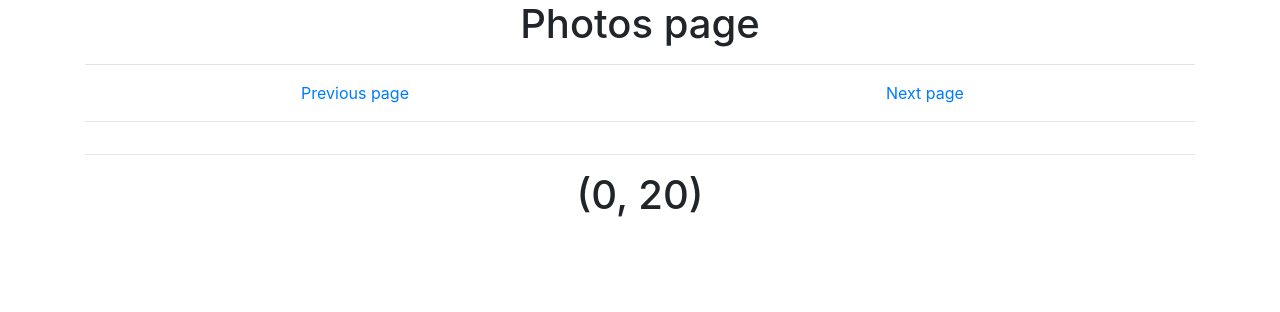
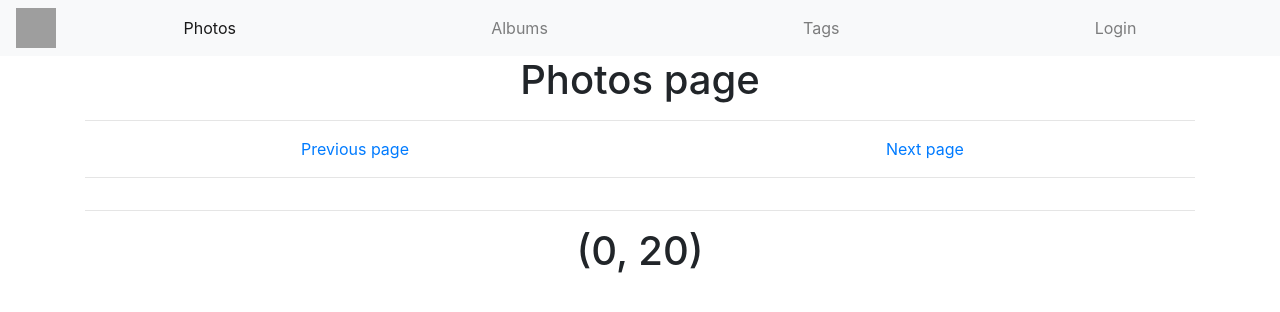
Before and after one commit to a-watkin/flask-photo-site, a Flask app: page /api/photos/ in a window 1280 px wide. Shown: the top 312 px of the page. Run offline with Flask 2, Linux system fonts and the light colour scheme; data that the repository does not hold is empty; some libraries are stand-ins or nearby versions; grey boxes are pictures that could not be loaded.

Commit message:
some clean up of the photo view and defensive code for the same

```diff
--- a/app.py
+++ b/app.py
@@ -136,24 +136,31 @@ def get_photo(photo_id):
     return render_template('photo.html', json_data=json_data), 200
 
 
-@app.route('/', methods=['GET', 'POST'])
-def login():
-    error = None
-    status_code = 200
+@app.route('/', methods=['GET'])
+def home():
+    photo_data = p.get_photos_in_range()
+    json_data = photo_data
+    # print(json_data)
+    return render_template('photos.html', json_data=json_data), 200
 
-    if request.method == 'POST':
-        username = request.form.get('username', None)
-        password = request.form.get('password', None)
 
-        if username == app.config['USERNAME'] and password == app.config['PASSWORD']:
-            flash('you did it, congrats')
-            return render_template('main.html')
-        else:
-            status_code = 401
-            flash('Wrong username and/or password', error)
+# @app.route('/', methods=['GET', 'POST'])
+# def login():
+#     error = None
+#     status_code = 200
 
-    return render_template('login.html')
+#     if request.method == 'POST':
+#         username = request.form.get('username', None)
+#         password = request.form.get('password', None)
 
+#         if username == app.config['USERNAME'] and password == app.config['PASSWORD']:
+#             flash('you did it, congrats')
+#             return render_template('main.html')
+#         else:
+#             status_code = 401
+#             flash('Wrong username and/or password', error)
+
+#     return render_template('login.html')
 
 if __name__ == '__main__':
     app.run(debug=True)
--- a/photo.py
+++ b/photo.py
@@ -148,6 +148,15 @@ class Photos(object):
         next_photo = self.get_next_photo(photo_id)
         prev_photo = self.get_previous_photo(photo_id)
 
+        # print('PHOTO DATA\n', photo_data[0]['photo_id'])
+
+        # prevent None being retunred when the last pictures are reached
+        if next_photo is None:
+            next_photo = photo_data[0]['photo_id']
+
+        if prev_photo is None:
+            prev_photo = photo_data[0]['photo_id']
+
         """
         Get the tags for the current photo.
         """
@@ -157,13 +166,13 @@ class Photos(object):
         # print('tags ', tag_data)
 
         if len(album_data) > 0:
-            print('album_id', album_data[0]['album_id'])
+            # print('album_id', album_data[0]['album_id'])
             album_id = album_data[0]['album_id']
             album_cover = self.album.get_album_cover(album_id)
-            print(album_cover)
+            # print(album_cover)
             album_data[0]['large_square'] = album_cover[0]['large_square']
 
-        print('album_data ', album_data)
+        # print('album_data ', album_data)
 
         if len(photo_data) > 0:
             # becasuse it is a list containing a dict
--- a/static/css/main.css
+++ b/static/css/main.css
@@ -12,27 +12,33 @@
     min-width: 100%;
 }
 
+#test {
+    color: red;
+    padding-top: 50px;
+    margin-bottom: auto;
+    border: solid black 2px;
+}
 
-/* single photo page */
 
-#photo-image {
-    /* border: solid black 2px; */
-    display: block;
-    margin-left: auto;
-    margin-right: auto;
+img {
+    max-height: 700px;
 }
+
 
 #photo-container {
     margin-left: auto;
     margin-right: auto;
-    /* border: solid black 2px; */
-    min-height: 800px;
+    border: solid black 2px;
+
+    padding-top: 2%;
+    padding-bottom: 2%;
+    vertical-align: baseline;
 }
 
-.foo {
+/* .foo {
     border: solid red 10px;
     max-height: 640px;
-}
+} */
 
 .card {
     margin-bottom: 2em;
@@ -40,6 +46,6 @@
     min-height: 500px; */
 }
 
-/* #tag-title {
-    text
-} */
+#photo-info {
+    margin-top: 2em;
+}
--- a/templates/template.html
+++ b/templates/template.html
@@ -21,12 +21,47 @@
     <link rel="stylesheet" href="https://maxcdn.bootstrapcdn.com/bootstrap/4.0.0/css/bootstrap.min.css" integrity="sha384-Gn5384xqQ1aoWXA+058RXPxPg6fy4IWvTNh0E263XmFcJlSAwiGgFAW/dAiS6JXm"
         crossorigin="anonymous">
 
+    <!-- Font awesome -->
+    <link rel="stylesheet" href="https://use.fontawesome.com/releases/v5.5.0/css/all.css" integrity="sha384-B4dIYHKNBt8Bc12p+WXckhzcICo0wtJAoU8YZTY5qE0Id1GSseTk6S+L3BlXeVIU"
+        crossorigin="anonymous">
+
 
     <link href="{{ url_for('static', filename='css/main.css') }}" rel="stylesheet">
     <script src="{{ url_for('static', filename='scripts/script.js') }}"></script>
 
     <title>flickr-flask</title>
 </head>
+
+
+<nav class="navbar navbar-expand-lg navbar-light bg-light">
+    <a href="http://127.0.0.1:5000/">
+        <img src="/static/images/logo.jpg" width="40" height="40" alt="">
+    </a>
+
+    <button class="navbar-toggler" type="button" data-toggle="collapse" data-target="#navbarText" aria-controls="navbarText"
+        aria-expanded="false" aria-label="Toggle navigation">
+        <span class="navbar-toggler-icon"></span>
+    </button>
+    <div class="collapse navbar-collapse text-center" id="navbarText">
+        <ul class="navbar-nav nav-fill w-100">
+            <li class="nav-item active">
+                <a class="nav-link" href="/">Photos<span class="sr-only">(current)</span></a>
+            </li>
+
+            <li class="nav-item">
+                <a class="nav-link" href="/albums">Albums</a>
+            </li>
+
+            <li class="nav-item mx-auto">
+                <a class="nav-link" href="/tags">Tags</a>
+            </li>
+
+            <li class="nav-item mx-auto">
+                <a class="nav-link" href="/login">Login</a>
+            </li>
+        </ul>
+    </div>
+</nav>
 
 <body>
     <div class="container">
```
Also changed, not shown: templates/photo.html (+39 -39 lines).
